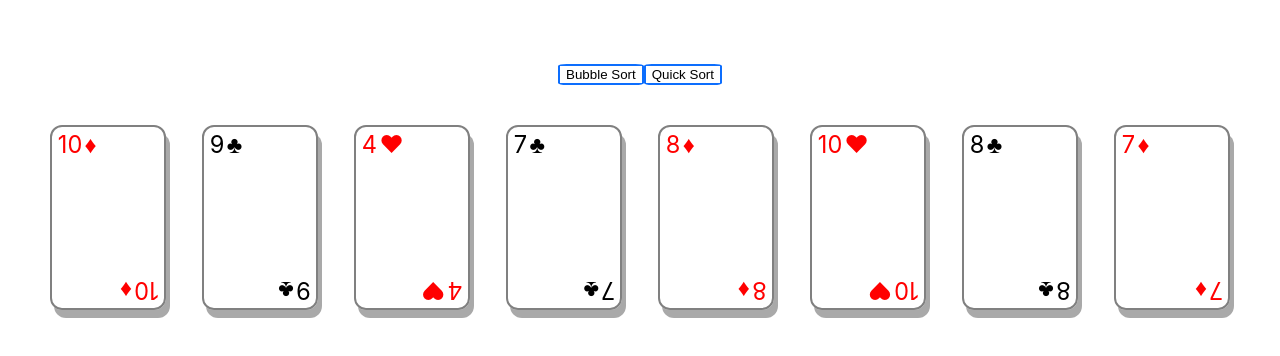
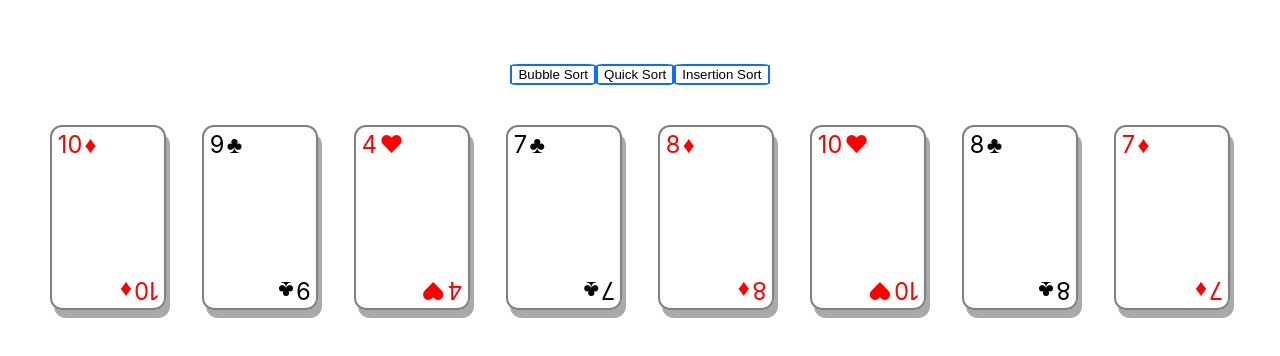
Before and after one commit to IvayloNikolov36/AlgorithmVisualiser, a React (Create React App) app in the folder algorithm-visualizer/: page / in a window 1280 px wide. Shown: the top 356 px of the page. Built offline with nearby package versions, Linux system fonts and the light colour scheme.

Commit message:
insertation sort

```diff
--- a/algorithm-visualizer/src/components/SortingAlgorithms.jsx
+++ b/algorithm-visualizer/src/components/SortingAlgorithms.jsx
@@ -5,7 +5,7 @@ import { CardSuitEnum } from "../enums/card-suit.enum";
 import { setTimeOutAfter } from "../helpers/thread-sleep";
 import { cloneDeep } from "lodash";
 
-const WaitInSeconds = 0.4;
+const WaitInSeconds = 0.7;
 
 export default function SortingAlgorithms() {
 
@@ -116,6 +116,53 @@ export default function SortingAlgorithms() {
         }
     }
 
+    const startInsertionSort = async () => {
+        let index = 1;
+
+        while (index < cards.length) {
+
+            const currentValue = cards[index].value;
+            const previousValue = cards[index - 1].value;
+
+            if (currentValue < previousValue) {
+
+                const extracted = cards[index];
+                // TODO: create a new div to hold the extracted card
+                cards[index] = new Card(null, null);
+
+                await moveForward(cards, index - 1);
+
+                let insertIndex = index - 1;
+
+                while (insertIndex >= 0) {
+                    if (insertIndex === 0 || extracted.value >= cards[insertIndex - 1].value) {
+                        cards[insertIndex] = extracted;
+                        await updateCards();
+                        break;
+                    }
+                    await moveForward(cards, insertIndex - 1);
+                    insertIndex--;
+                }
+            }
+
+            index++;
+        }
+
+        await updateCards();
+    }
+
+    const moveForward = async (cards, index) => {
+        cards[index].showRightSwapArrow = true;
+        await updateCards();
+
+        const temp = cards[index];
+        cards[index] = cards[index + 1];
+        cards[index + 1] = temp;
+
+        cards[index + 1].showRightSwapArrow = false;
+        await updateCards();
+    }
+
     const swap = async (cards, fromIndex, toIndex) => {
         await showCardsSwapArrows(cards[fromIndex], cards[toIndex]);
 
@@ -153,6 +200,7 @@ export default function SortingAlgorithms() {
             <div className="btnRow">
                 <button onClick={startBubbleSort} className='primaryButton'>Bubble Sort</button>
                 <button onClick={startQuickSort} className='primaryButton'>Quick Sort</button>
+                <button onClick={startInsertionSort} className='primaryButton'>Insertion Sort</button>
             </div>
             <div className="card-container">
                 {
```
